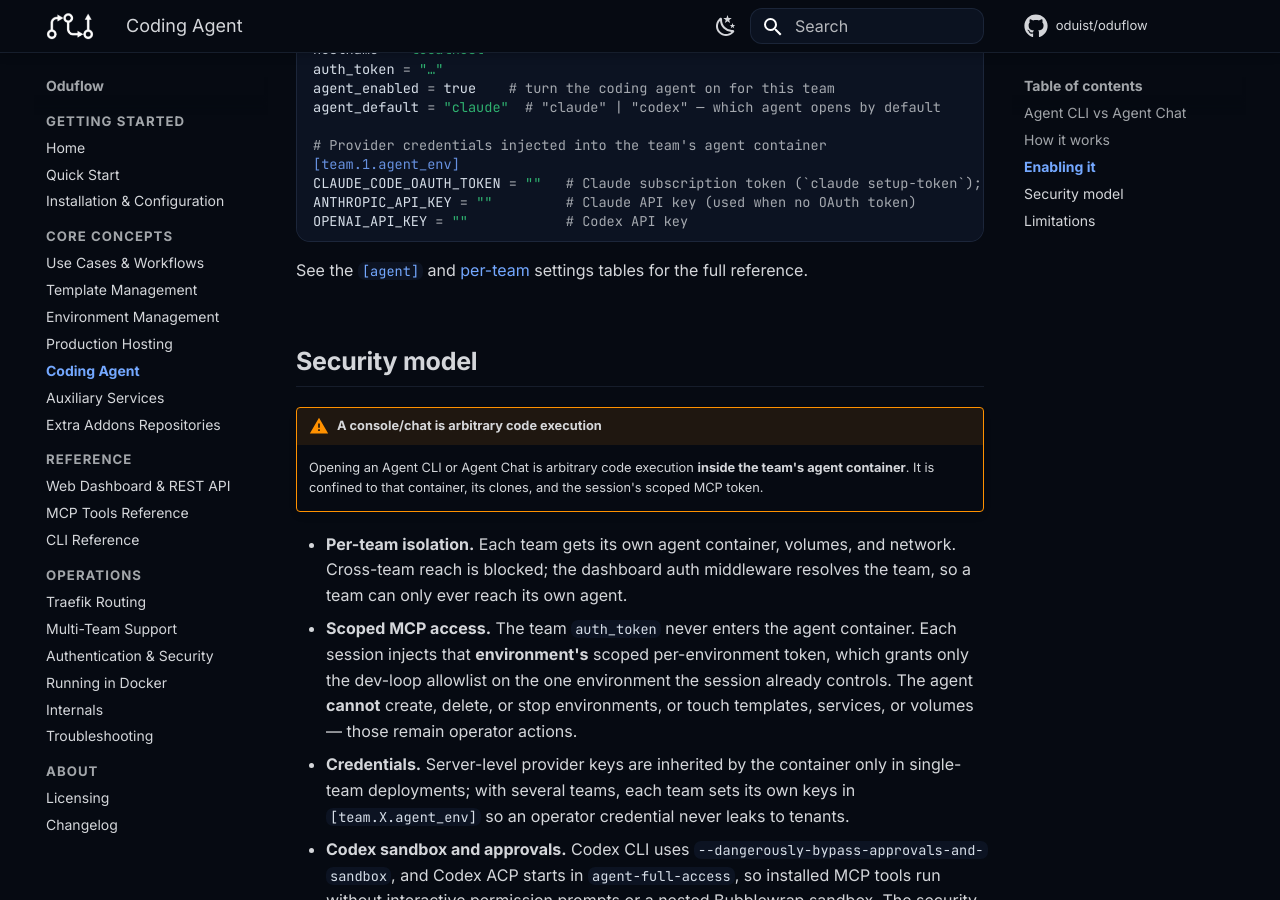
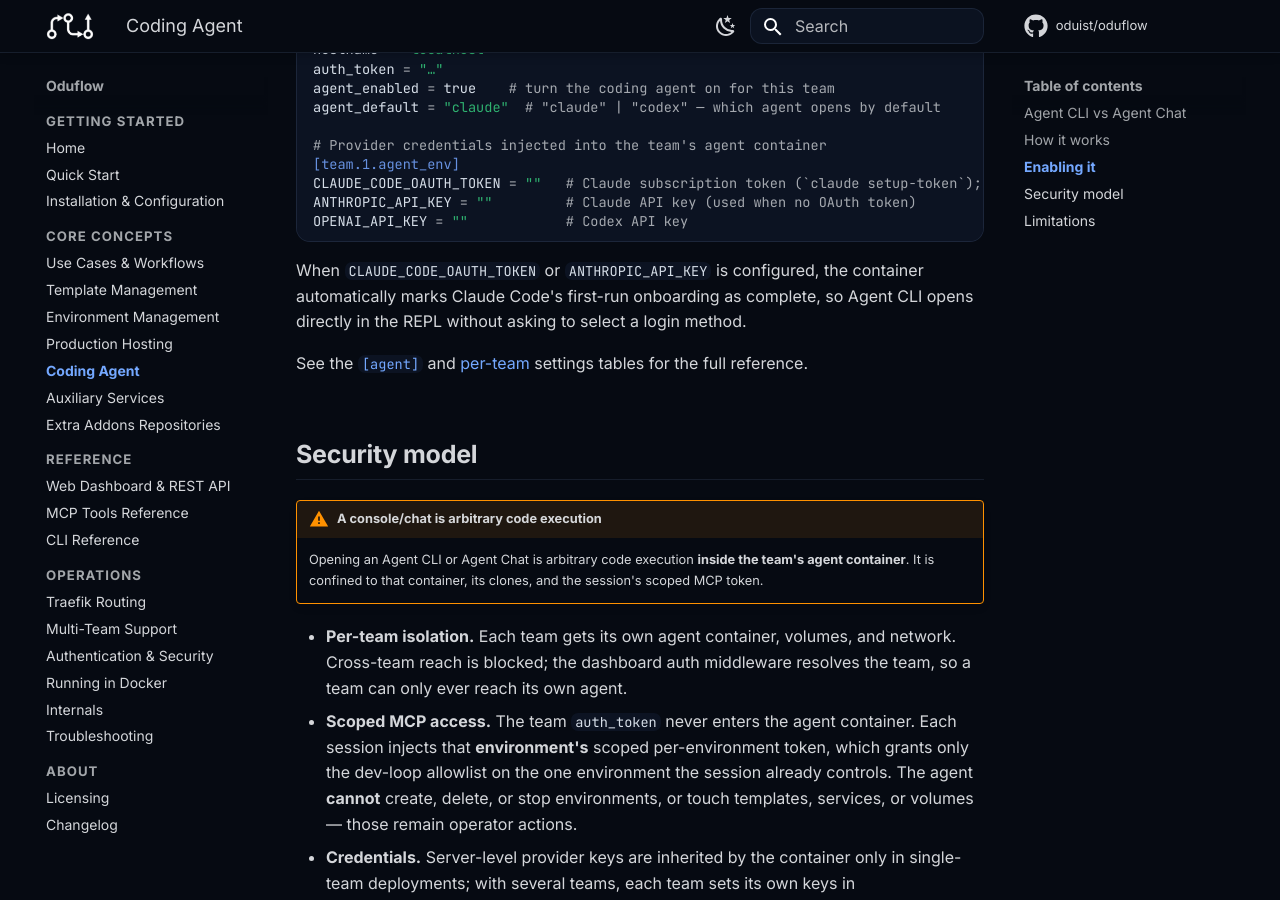
Before and after one commit to oduist/oduflow, an MkDocs documentation site: the page built from docs/agent.md, in a window 1280 px wide and 900 px high, scrolled down 1683 px. Built offline with MkDocs 1.6.1 and Material for MkDocs 9.7.7, drawn with Linux system fonts in a browser that asks for light colours; comment, search, counter and statistics services are not loaded.

Commit message:
Fix Claude Agent CLI credential onboarding

````diff
--- a/docs/agent.md
+++ b/docs/agent.md
@@ -75,6 +75,10 @@
 OPENAI_API_KEY = ""            # Codex API key
 ```
 
+When `CLAUDE_CODE_OAUTH_TOKEN` or `ANTHROPIC_API_KEY` is configured, the
+container automatically marks Claude Code's first-run onboarding as complete,
+so Agent CLI opens directly in the REPL without asking to select a login method.
+
 See the [`[agent]`](installation.md#agent-settings) and
 [per-team](installation.md#per-team-settings) settings tables for the full
 reference.
--- a/docs/llms-full.txt
+++ b/docs/llms-full.txt
@@ -1444,6 +1444,10 @@
 ANTHROPIC_API_KEY = ""         # Claude API key (used when no OAuth token)
 OPENAI_API_KEY = ""            # Codex API key
 ```
+
+When `CLAUDE_CODE_OAUTH_TOKEN` or `ANTHROPIC_API_KEY` is configured, the
+container automatically marks Claude Code's first-run onboarding as complete,
+so Agent CLI opens directly in the REPL without asking to select a login method.
 
 ## Security model
 
````
Also changed, not shown: 2 other files.
